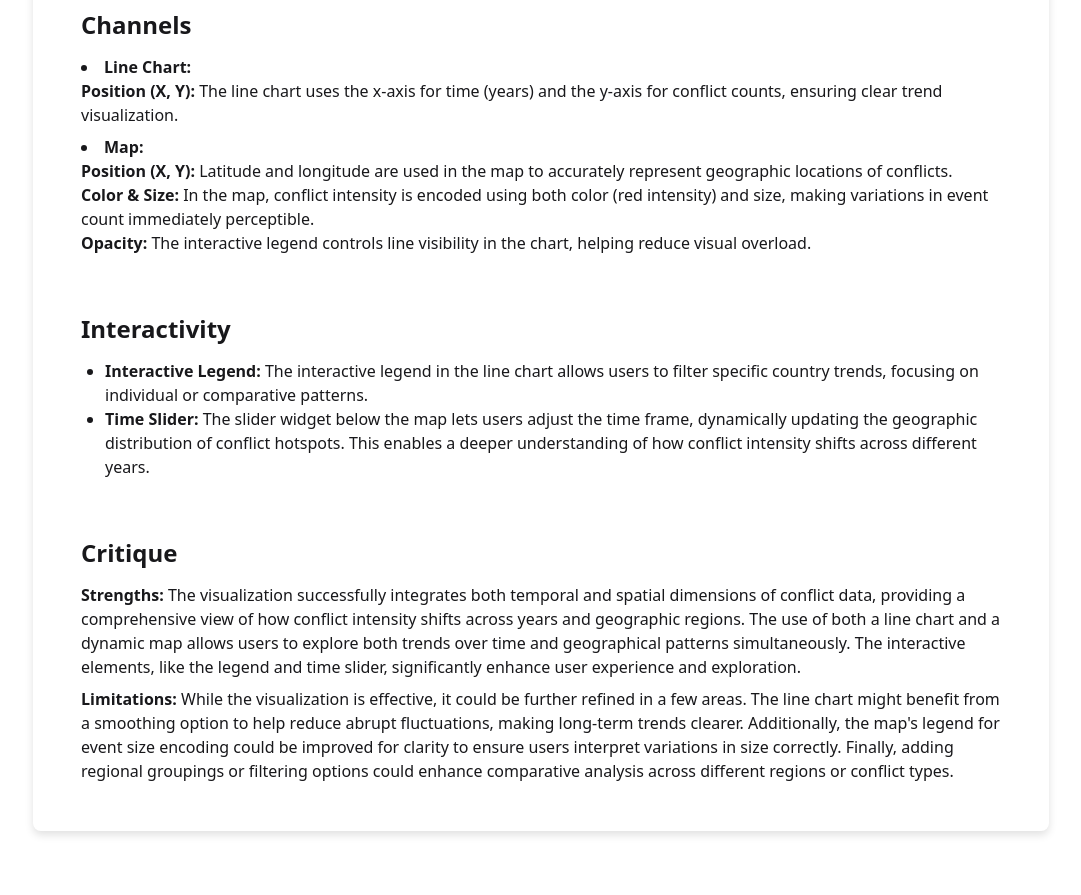
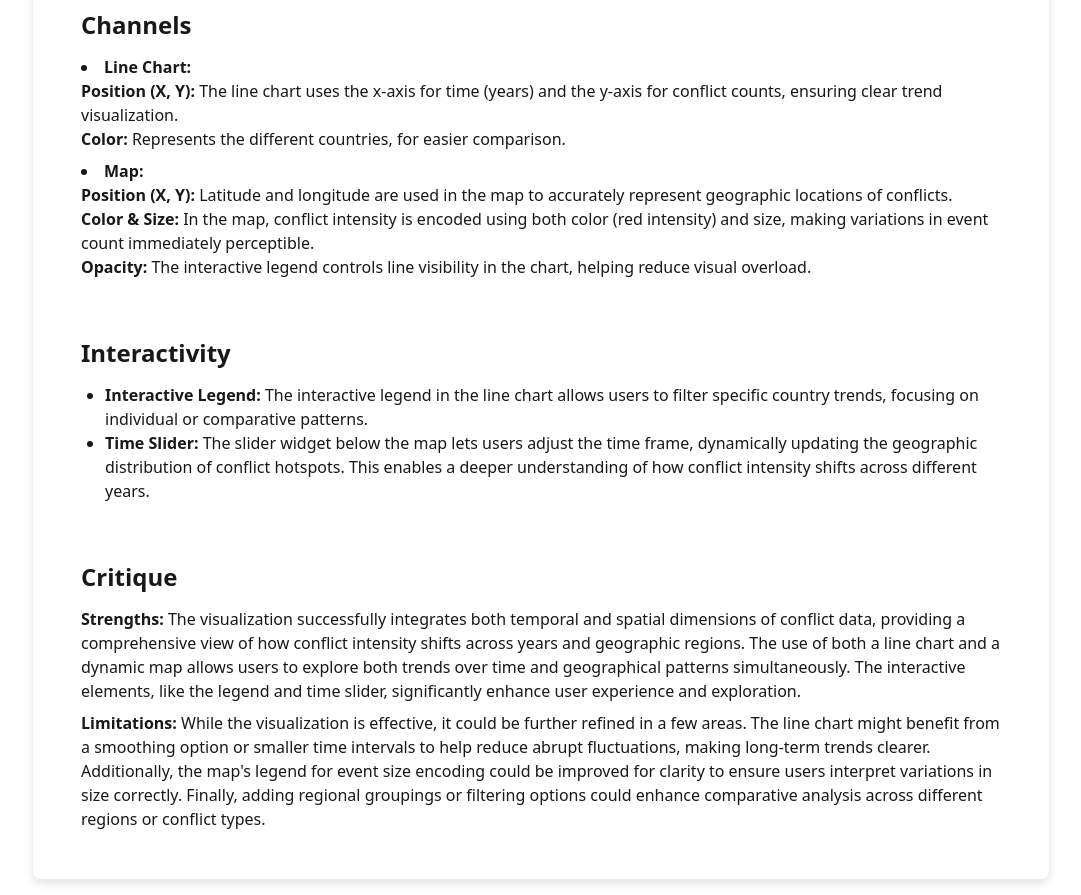
Before and after one commit to jessieshengyj/africa-conflict, a React (Vite) app: page /#/jessie in a window 1280 px wide. Shown: the part 6600-7495 px from the top of the page, without its empty margins (199-1280 px from the left). Before the commit the page ends 7447 px from the top, so only its background shows below. Built offline with nearby package versions, Linux system fonts and the light colour scheme.

Commit message:
update Jessie's report

```diff
--- a/src/pages/PersonB.jsx
+++ b/src/pages/PersonB.jsx
@@ -306,6 +306,7 @@ function PersonB() {
                             <li><strong>Line Chart:</strong></li>
                             <p><strong>Position (X, Y):</strong> The line chart uses the x-axis for time (years) and the
                                 y-axis for conflict counts, ensuring clear trend visualization.</p>
+                            <p><strong>Color:</strong> Represents the different countries, for easier comparison.</p>
                         </div>
                         <div>
                             <li><strong>Map:</strong></li>
@@ -343,7 +344,7 @@ function PersonB() {
                             dynamic map allows users to explore both trends over time and geographical patterns simultaneously.
                             The interactive elements, like the legend and time slider, significantly enhance user experience and exploration.</p>
                         <p><strong>Limitations:</strong> While the visualization is effective, it could be further
-                            refined in a few areas. The line chart might benefit from a smoothing option to help
+                            refined in a few areas. The line chart might benefit from a smoothing option or smaller time intervals to help
                             reduce abrupt fluctuations, making long-term trends clearer. Additionally, the map's
                             legend for event size encoding could be improved for clarity to ensure users interpret
                             variations in size correctly. Finally, adding regional groupings or filtering options could
```
